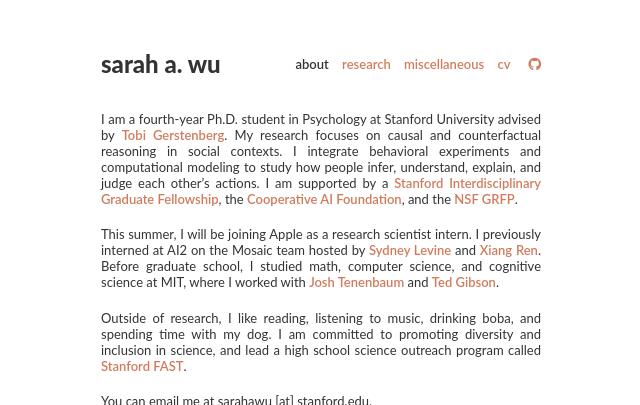
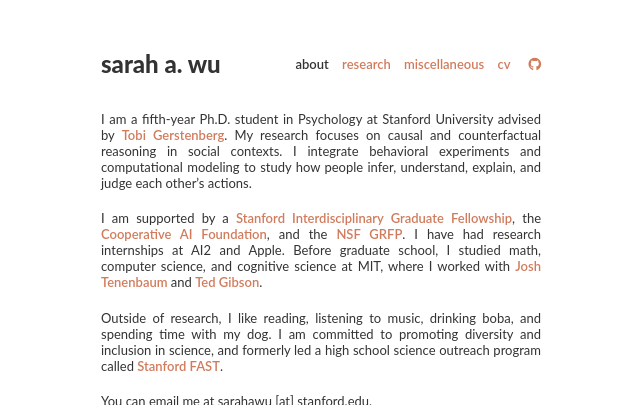
Before and after one commit to sarahawu/sarahawu.github.io, a Jekyll site: the page built from index.md, in a window 1280 px wide, cut to the strip 0-405 px from the top of the page. Shown: the whole strip, without its empty margins (319-959 px from the left). Built offline with Jekyll 4.4.1, drawn with Linux system fonts in a browser that asks for light colours; nearby versions of some CDN libraries.

Commit message:
updated for 2024

```diff
--- a/index.md
+++ b/index.md
@@ -5,19 +5,17 @@ permalink: /
 ---
 
 {:.content-narrow .content-block}
-I am a fourth-year Ph.D. student in Psychology at Stanford University
+I am a fifth-year Ph.D. student in Psychology at Stanford University
 advised by [Tobi Gerstenberg](http://cicl.stanford.edu/member/tobias_gerstenberg/){:target="_blank"}.
 My research focuses on causal and counterfactual reasoning in social contexts.
 I integrate behavioral experiments and computational modeling
 to study how people infer, understand, explain, and judge each other's actions.
+
+{:.content-narrow .content-block}
 I am supported by a [Stanford Interdisciplinary Graduate Fellowship](https://vpge.stanford.edu/fellowships-funding/sigf){:target="_blank"},
 the [Cooperative AI Foundation](https://www.cooperativeai.com/foundation),
 and the [NSF GRFP](https://www.nsfgrfp.org/){:target="_blank"}.
-
-{:.content-narrow .content-block}
-This summer, I will be joining Apple as a research scientist intern.
-I previously interned at AI2 on the Mosaic team hosted by [Sydney Levine](https://sites.google.com/site/sydneymlevine/){:target="_blank"}
-and [Xiang Ren](https://shanzhenren.github.io/){:target="_blank"}.
+I have had research internships at AI2 and Apple.
 Before graduate school, I studied math, computer science, and cognitive science at MIT, where I worked with
 [Josh Tenenbaum](http://cocosci.mit.edu/josh){:target="_blank"}
 and [Ted Gibson](http://tedlab.mit.edu/ted.html){:target="_blank"}.
@@ -25,7 +23,7 @@ and [Ted Gibson](http://tedlab.mit.edu/ted.html){:target="_blank"}.
 {:.content-narrow .content-block}
 Outside of research, I like reading, listening to music, drinking boba, and spending time with my dog.
 I am committed to promoting diversity and inclusion in science, and
-lead a high school science outreach program called [Stanford FAST](https://fast.stanford.edu/){:target="_blank"}.
+formerly led a high school science outreach program called [Stanford FAST](https://fast.stanford.edu/){:target="_blank"}.
 
 {:.content-narrow .content-block}
 You can email me at sarahawu [at] stanford.edu.
```
Also changed, not shown: _publications/jin2024marple.md (added, +17 -0 lines), _publications/wu2023resource.md (deleted, +0 -15 lines), _publications/wu2024resource.md (added, +20 -0 lines), _publications/wu2024whodunnit.md (added, +17 -0 lines), 5 other files.
